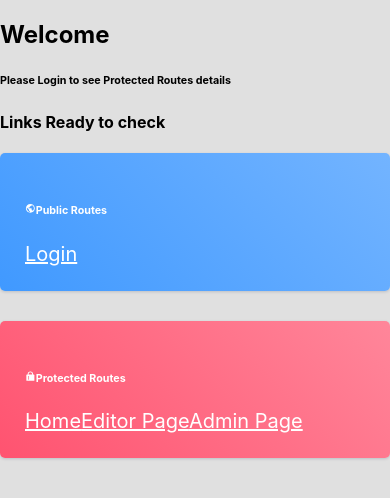
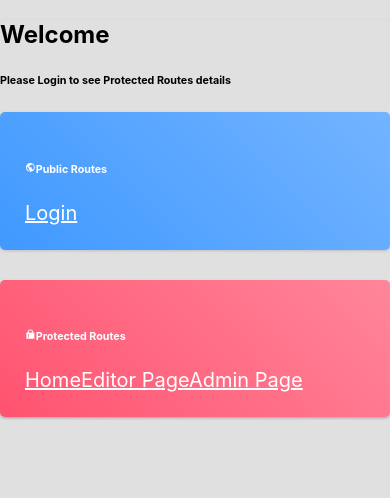
Before and after one commit to Moazam05/react-protected-routes-v6, a React (Create React App) app: page /linkpage in a window 390 px wide. Shown: the top 498 px of the page. Built offline with nearby package versions, Linux system fonts and the light colour scheme; the HTML template or start-up script is replaced by a standard one.

Commit message:
linkpage design

```diff
--- a/src/App.css
+++ b/src/App.css
@@ -1,5 +1,6 @@
 body {
   background: #e0e0e0;
+  box-sizing: border-box;
 }
 
 a {
@@ -110,3 +111,19 @@ a:hover {
   background: #cc9f8b;
   color: white;
 }
+
+/* Link Page CSS */
+.link-wrapper .card .card-block {
+  width: 300px;
+}
+
+.link-wrapper .card {
+  height: fit-content;
+}
+
+@media (max-width: 576px) {
+  .link-wrapper .mobile-linkpage {
+    flex-direction: column;
+    gap: unset !important;
+  }
+}
--- a/src/components/LinkPage.js
+++ b/src/components/LinkPage.js
@@ -12,21 +12,21 @@ const LinkPage = () => {
   const userName = name?.userDetails?.userName;
 
   return (
-    <div>
+    <div className='link-wrapper'>
       <div className='container'>
-        <h2 className='text-center mb-3 mt-5'>
+        <div className='row'>
+          <div className='col-md-2'></div>
+          <div className='col-md-8'>
+            <div className='my-5 card p-4'>
+              <h2 className='text-center mb-4'>
                 Welcome <span className='text-capitalize'>{userName}</span>
               </h2>
-        <h6 className='text-center mb-3 mt-2'>
+              <h6 className='text-center mb-4'>
                 <span className='text-capitalize'>
                   {!userName && 'Please Login to see Protected Routes details'}
                 </span>
               </h6>
-        <h4 className='text-center'>Links Ready to check</h4>
-        <div className='my-5'>
-          <div className='row'>
-            <div className='d-flex justify-content-center gap-5'>
-              <div className='col-md-4 col-xl-3'>
+              <div className='d-flex justify-content-center gap-5 mt-2 mobile-linkpage'>
                 <div className='card bg-c-blue order-card'>
                   <div className='card-block'>
                     <h6 className='m-b-20 d-flex align-items-center gap-1'>
@@ -37,9 +37,7 @@ const LinkPage = () => {
                     <Link to='/login'>Login</Link>
                   </div>
                 </div>
-              </div>
 
-              <div className='col-md-4 col-xl-3'>
                 <div className='card bg-c-pink order-card'>
                   <div className='card-block'>
                     <h6 className='m-b-20 d-flex align-items-center gap-1'>
@@ -59,6 +57,7 @@ const LinkPage = () => {
               </div>
             </div>
           </div>
+          <div className='col-md-2'></div>
         </div>
       </div>
     </div>
```
Lines whose indentation alone changed are shown as unchanged.
